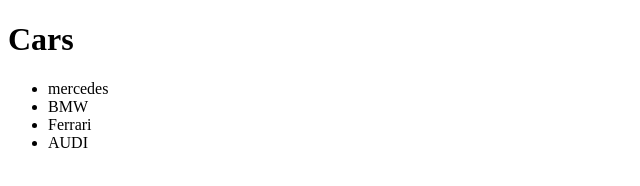
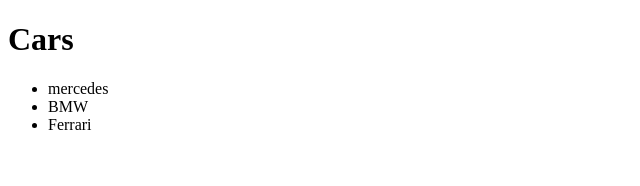
Before and after one commit to badebaskol/TEAM125, a plain HTML site: page index.html in a window 1280 px wide. Shown: the full height of the page, 0-640 px from the left. Drawn offline with Linux system fonts and the light colour scheme.

Commit message:
Update index.html

```diff
--- a/index.html
+++ b/index.html
@@ -11,7 +11,7 @@
         <li>mercedes</li>
         <li>BMW</li>
         <li>Ferrari</li>
-   <li>AUDI</li>
+
 
 
     </ul>
```
